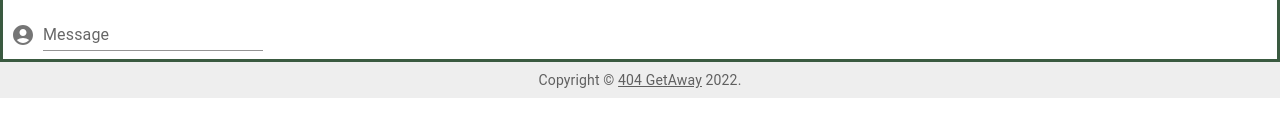
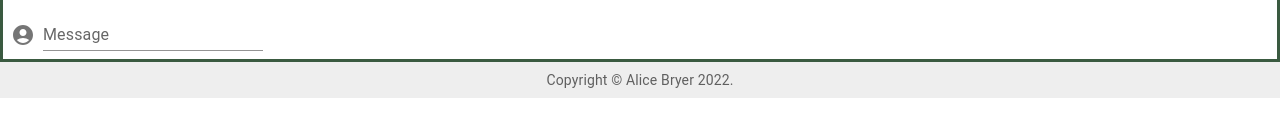
Before and after one commit to AliceBryer/react-portfolio-alice-bryer, a React (Create React App) app: page /ContactMe in a window 1280 px wide. Shown: the part 262-398 px from the top of the page. Built offline with nearby package versions, Linux system fonts and the light colour scheme.

Commit message:
css edited & errors fixed

```diff
--- a/src/components/contactMe.js
+++ b/src/components/contactMe.js
@@ -14,7 +14,11 @@ const contactMe = () => {
         {" "}
         Want to contact me? Fill in the form below or you can reach me
         alicebryer123@gmail.com or my{" "}
-        <a href="https://www.linkedin.com/in/alicebryer123/" target="_blank">
+        <a
+          rel="noreferrer"
+          href="https://www.linkedin.com/in/alicebryer123/"
+          target="_blank"
+        >
           {" "}
           linkedin
         </a>
--- a/src/components/footer.js
+++ b/src/components/footer.js
@@ -1,6 +1,4 @@
 import React from "react";
-import { NavLink } from "react-router-dom";
-import CssBaseline from "@mui/material/CssBaseline";
 import Box from "@mui/material/Box";
 import Typography from "@mui/material/Typography";
 import Container from "@mui/material/Container";
@@ -9,10 +7,8 @@ import Link from "@mui/material/Link";
 function Copyright() {
   return (
     <Typography variant="body2" color="text.secondary" align="center">
-      {"Copyright © "}
-      <Link color="inherit" href="https://mui.com/">
-        404 GetAway
-      </Link>{" "}
+      {"Copyright © Alice Bryer "}
+      <Link color="inherit" href="https://mui.com/"></Link>{" "}
       {new Date().getFullYear()}
       {"."}
     </Typography>
--- a/src/components/header.js
+++ b/src/components/header.js
@@ -24,6 +24,7 @@ const header = () => {
   };
 
   return (
+    <div>
       <AppBar position="static">
         <Container maxWidth="xl">
           <Toolbar disableGutters>
@@ -57,6 +58,7 @@ const header = () => {
                 <MenuIcon />
               </IconButton>
               <Menu
+                className="header-Menu"
                 id="menu-appbar"
                 anchorEl={anchorElNav}
                 anchorOrigin={{
@@ -114,6 +116,7 @@ const header = () => {
           </Toolbar>
         </Container>
       </AppBar>
+    </div>
   );
 };
 export default header;
--- a/src/css/App.css
+++ b/src/css/App.css
@@ -1,4 +1,3 @@
-/* About me CSS */
 :root {
   --timberwolf: #dad7cdff;
   --laurel-green: #a3b18aff;
@@ -6,6 +5,14 @@
   --hunter-green: #3a5a40ff;
   --brunswick-green: #344e41ff;
 }
+
+/* header css */
+
+.header-Menu {
+  margin-left: 30px;
+}
+
+/* About me CSS */
 
 .about-me-title {
   color: var(--hunter-green);
```
Lines whose indentation alone changed are shown as unchanged.
